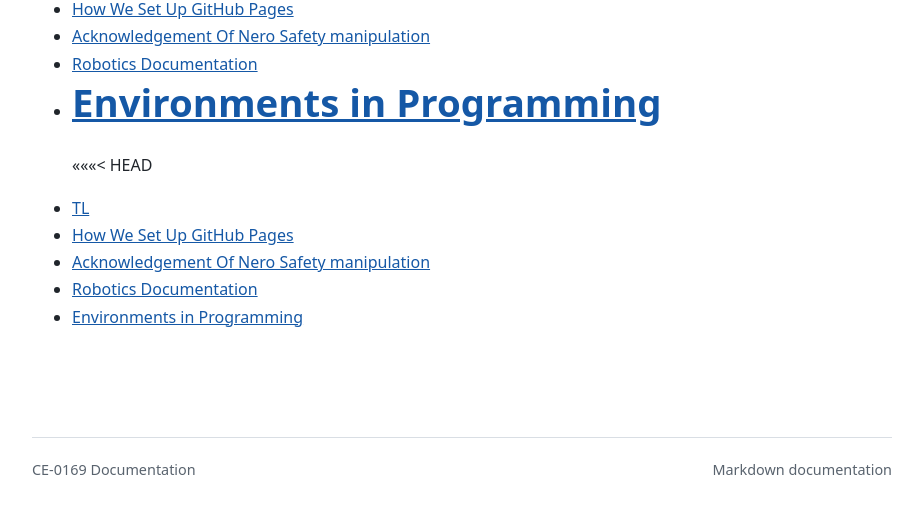
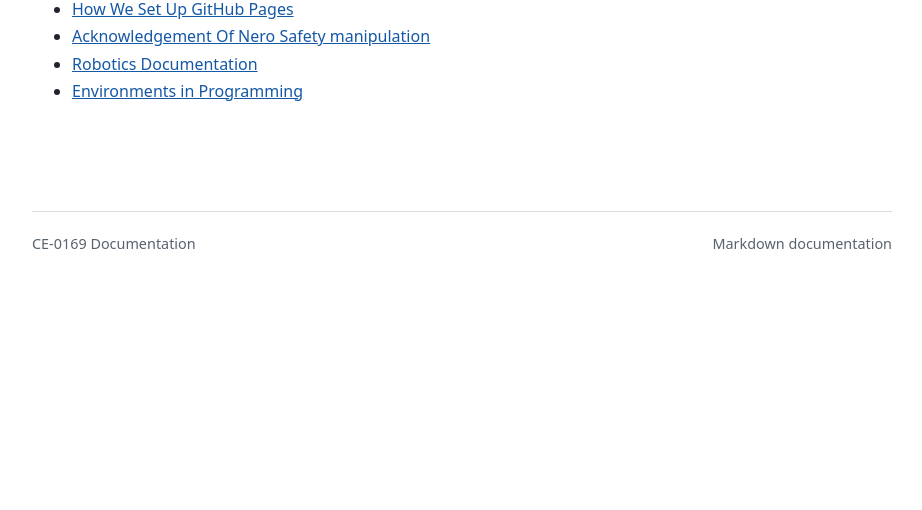
Before and after one commit to Suraset-Khurasee/rnd01, a Jekyll site: the page built from docs/J-directory.md, in a window 1280 px wide. Shown: the part 605-1115 px from the top of the page, without its empty margins (178-1100 px from the left). Built offline with Jekyll 4.4.1, drawn with Linux system fonts in a browser that asks for light colours; after the commit the page ends 900 px from its top, so only the background shows below that.

Commit message:
remove extra header

```diff
--- a/docs/J-directory.md
+++ b/docs/J-directory.md
@@ -12,10 +12,3 @@ title: Journal Directory
 - [Acknowledgement Of Nero Safety manipulation](/rnd01/docs/d1/ack)
 - [Robotics Documentation](/rnd01/docs/d1/rdoc)
 - [Environments in Programming](/rnd01/docs/d1/envy)
-=======
-<<<<<<< HEAD
-- [TL](/rnd01/images/TL)
-- [How We Set Up GitHub Pages](/rnd01/docs/d1/HWSGP.md)
-- [Acknowledgement Of Nero Safety manipulation](/rnd01/docs/d1/ack.md)
-- [Robotics Documentation](/rnd01/docs/d1/rdoc.md)
-- [Environments in Programming](/rnd01/docs/d1/envy.md)
```
